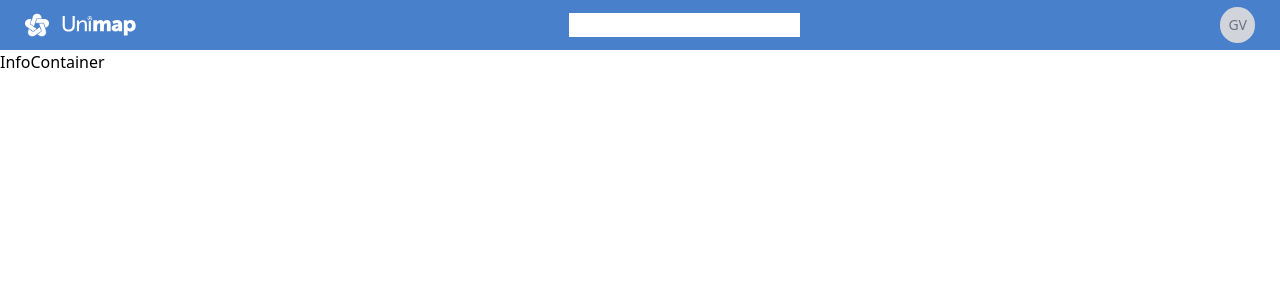
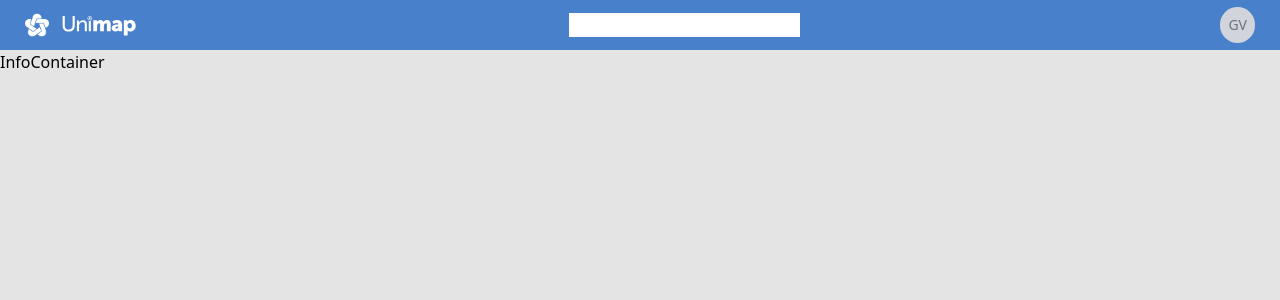
Before and after one commit to gonzaloventura/challenge, a Next.js app: page / in a window 1280 px wide. Shown: the top 300 px of the page. Built offline with nearby package versions, Linux system fonts and the light colour scheme.

Commit message:
nuevas variables globales

```diff
--- a/app/globals.css
+++ b/app/globals.css
@@ -3,14 +3,16 @@
 @tailwind utilities;
 
 :root {
-  --background: 255, 255, 255;
-  --text-dark: 0, 0, 0;
+  --background-light: #fff;
+  --background-gray: #8a8888;
+  --background-light-gray: #e4e4e4;
+  --text-dark: #000;
   --text-light: #fff;
   --color-primary: #4980cc;
   --color-secondary: 255, 255, 255;
 }
 
 body {
-  color: rgb(var(--text-color));
-  background: rgb(var(--background));
+  color: var(--text-color);
+  background: var(--background-light-gray);
 }
```
